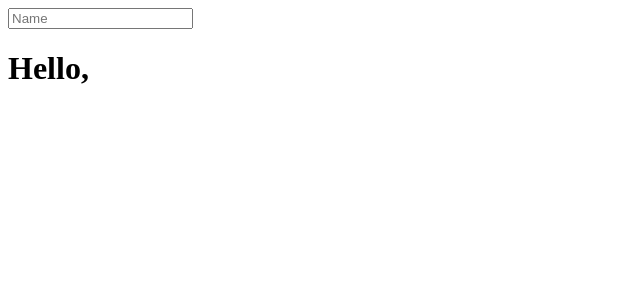
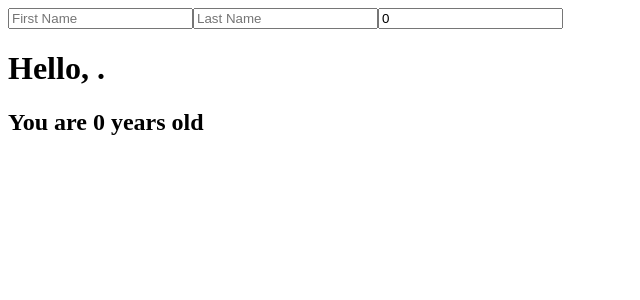
Before and after one commit to AsidyxTheHacker/my-react-app, a React (Vite) app: page / in a window 1280 px wide. Shown: the top 300 px of the page, without its empty margins (0-640 px from the left). Built offline with nearby package versions, Linux system fonts and the light colour scheme.

Commit message:
handling multiple input fields with objects

```diff
--- a/src/Form.jsx
+++ b/src/Form.jsx
@@ -2,17 +2,25 @@ import React, { useState } from 'react';
 
 export default function Form() {
 
-    const [name, setName] = useState("");
-
-    function handleChange(e) {
-        setName(e.target.value)
-    }
+    const [person, setPerson] = useState({ firstName: "", lastName: "", age: 0 });
 
     return(<>
     <div>
         <form>
-            <input onChange={handleChange} type="text" value={name} placeholder="Name"/>
-            <h1>Hello, {name}</h1>
+            <input onChange={(e) => setPerson({...person, firstName: e.target.value})}
+                type="text"
+                value={person.firstname}
+                placeholder="First Name" />
+            <input onChange={(e) => setPerson({...person, lastName: e.target.value})}
+                type="text"
+                value={person.lastName}
+                placeholder="Last Name" />
+            <input onChange={(e) => setPerson({...person, age: e.target.value})}
+                type="number"
+                value={person.age}
+                placeholder="Age" />
+            <h1>Hello, {person.firstName} {person.lastName}.</h1>
+            <h2>You are {person.age} years old</h2>
         </form>
     </div>
     </>)
```
